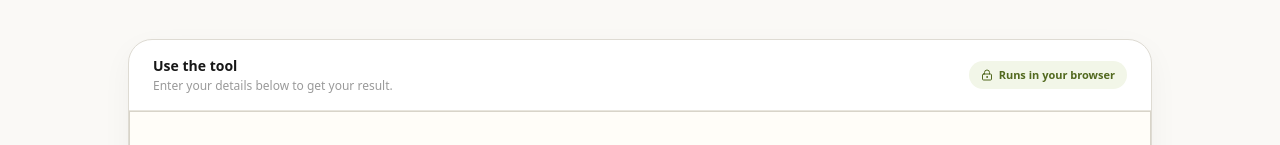
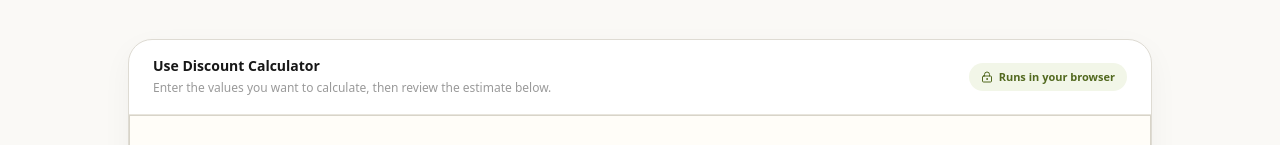
Before and after one commit to factoalbum/internet-toolbox, a Next.js app: page /tools/discount-calculator in a window 1280 px wide. Shown: the part 456-601 px from the top of the page. Built offline with nearby package versions, Linux system fonts and the light colour scheme; no server answers.

Commit message:
Improve tool workspace guidance by category

```diff
--- a/app/tools/[slug]/page.tsx
+++ b/app/tools/[slug]/page.tsx
@@ -11,6 +11,13 @@ import { getToolContent } from "@/lib/tool-content";
 const siteUrl = process.env.NEXT_PUBLIC_SITE_URL ?? "https://factoalbum.github.io/internet-toolbox";
 export function generateStaticParams() { return tools.filter((tool) => tool.status === "live").map((tool) => ({ slug: tool.slug })); }
 function getCategory(slug: string) { return categories.find((category) => category.slug === slug); }
+function getWorkspaceHint(category: string) {
+  if (category === "calculators") return "Enter the values you want to calculate, then review the estimate below.";
+  if (category === "file-image-tools") return "Choose your file or image, set any options, then create your result.";
+  if (category === "developer-tools") return "Paste or enter the data you want to process, then run the tool.";
+  if (category === "text-tools") return "Enter the text you want to work with, then review and copy the result.";
+  return "Enter the details the tool needs, then review the result before using it.";
+}
 export async function generateMetadata({ params }: { params: Promise<{ slug: string }> }): Promise<Metadata> {
   const { slug } = await params;
   const tool = tools.find((item) => item.slug === slug);
@@ -32,6 +39,7 @@ export default async function ToolPage({ params }: { params: Promise<{ slug: str
   const relatedTools = tools.filter((item) => item.category === tool.category && item.slug !== tool.slug && item.status === "live").slice(0, 3);
   const toolUrl = `${siteUrl}/tools/${tool.slug}/`;
   const categoryUrl = `${siteUrl}/categories/${category.slug}/`;
+  const workspaceHint = getWorkspaceHint(tool.category);
   const advisory = tool.category === "calculators"
     ? "Calculator results are estimates. Check important financial, tax or market figures against the relevant current official source or professional advice."
     : tool.slug === "bmi-calculator"
@@ -51,7 +59,7 @@ export default async function ToolPage({ params }: { params: Promise<{ slug: str
       <nav aria-label="Breadcrumb" className="mb-7 flex items-center gap-2 overflow-x-auto whitespace-nowrap text-xs font-semibold text-black/45"><Link href="/tools" className="inline-flex min-h-10 shrink-0 items-center gap-1.5 rounded-full border border-[#dedbd3] bg-white px-3.5 transition hover:border-[#171717] focus:outline-none focus:ring-4 focus:ring-[#c8f169]"><ArrowLeft size={13} />All tools</Link><span aria-hidden="true">/</span><Link href={`/categories/${category.slug}`} className="shrink-0 hover:text-black">{category.name}</Link><span aria-hidden="true">/</span><span className="truncate text-black">{tool.name}</span></nav>
       <header className="max-w-3xl"><div className="flex items-center gap-3"><span className="flex size-11 items-center justify-center rounded-2xl bg-[#e8f4c9] text-[#435816]" aria-hidden="true"><Icon size={22} /></span><div><p className="text-[11px] font-black uppercase tracking-[.15em] text-[#6d8e25]">{category.name}</p><p className="mt-0.5 text-xs font-medium text-black/40">Free browser tool</p></div></div><h1 className="mt-5 text-4xl font-black leading-[1] tracking-[-.055em] sm:text-5xl md:text-6xl">{tool.name}</h1><p className="mt-4 max-w-2xl text-base leading-7 text-black/55 md:text-lg">{content.overview}</p></header>
       <div className="mt-6 flex items-start gap-3 rounded-2xl border border-[#dfe7c8] bg-[#f3f8e7] p-4 text-sm leading-6 text-[#4d5e25]"><Info size={18} className="mt-0.5 shrink-0" aria-hidden="true" /><p>{advisory}</p></div>
-      <section data-tool-workspace className="mt-8 overflow-hidden rounded-3xl border border-[#dedbd3] bg-white shadow-[0_10px_30px_rgba(23,23,23,.045)] md:mt-10" aria-labelledby="workspace-title"><div className="flex flex-col gap-3 border-b border-[#e8e5dd] px-5 py-4 sm:flex-row sm:items-center sm:justify-between md:px-6"><div className="min-w-0"><h2 id="workspace-title" className="text-sm font-black">Use the tool</h2><p className="mt-0.5 text-xs text-black/40">Enter your details below to get your result.</p></div><span className="inline-flex w-fit shrink-0 items-center gap-1.5 rounded-full bg-[#f2f6e8] px-3 py-1.5 text-[11px] font-bold text-[#52691f]"><LockKeyhole size={12} /> Runs in your browser</span></div><div className="min-w-0 overflow-hidden"><ToolRouter slug={slug} /></div></section>
+      <section data-tool-workspace className="mt-8 overflow-hidden rounded-3xl border border-[#dedbd3] bg-white shadow-[0_10px_30px_rgba(23,23,23,.045)] md:mt-10" aria-labelledby="workspace-title"><div className="flex flex-col gap-3 border-b border-[#e8e5dd] px-5 py-4 sm:flex-row sm:items-center sm:justify-between md:px-6"><div className="min-w-0"><h2 id="workspace-title" className="text-sm font-black">Use {tool.name}</h2><p className="mt-0.5 text-xs leading-5 text-black/40">{workspaceHint}</p></div><span className="inline-flex w-fit shrink-0 items-center gap-1.5 rounded-full bg-[#f2f6e8] px-3 py-1.5 text-[11px] font-bold text-[#52691f]"><LockKeyhole size={12} /> Runs in your browser</span></div><div className="min-w-0 overflow-hidden"><ToolRouter slug={slug} /></div></section>
       <article className="mt-10 grid gap-6 md:grid-cols-3" aria-label="Tool guide">
         <section className="rounded-2xl border border-[#e0ddd5] bg-white p-5"><p className="text-[10px] font-black uppercase tracking-[.15em] text-[#6d8e25]">Best for</p><p className="mt-3 text-sm leading-6 text-black/60">{content.bestFor}</p></section>
         <section className="rounded-2xl border border-[#e0ddd5] bg-white p-5"><p className="text-[10px] font-black uppercase tracking-[.15em] text-[#6d8e25]">Helpful tip</p><p className="mt-3 text-sm leading-6 text-black/60">{content.tip}</p></section>
```
